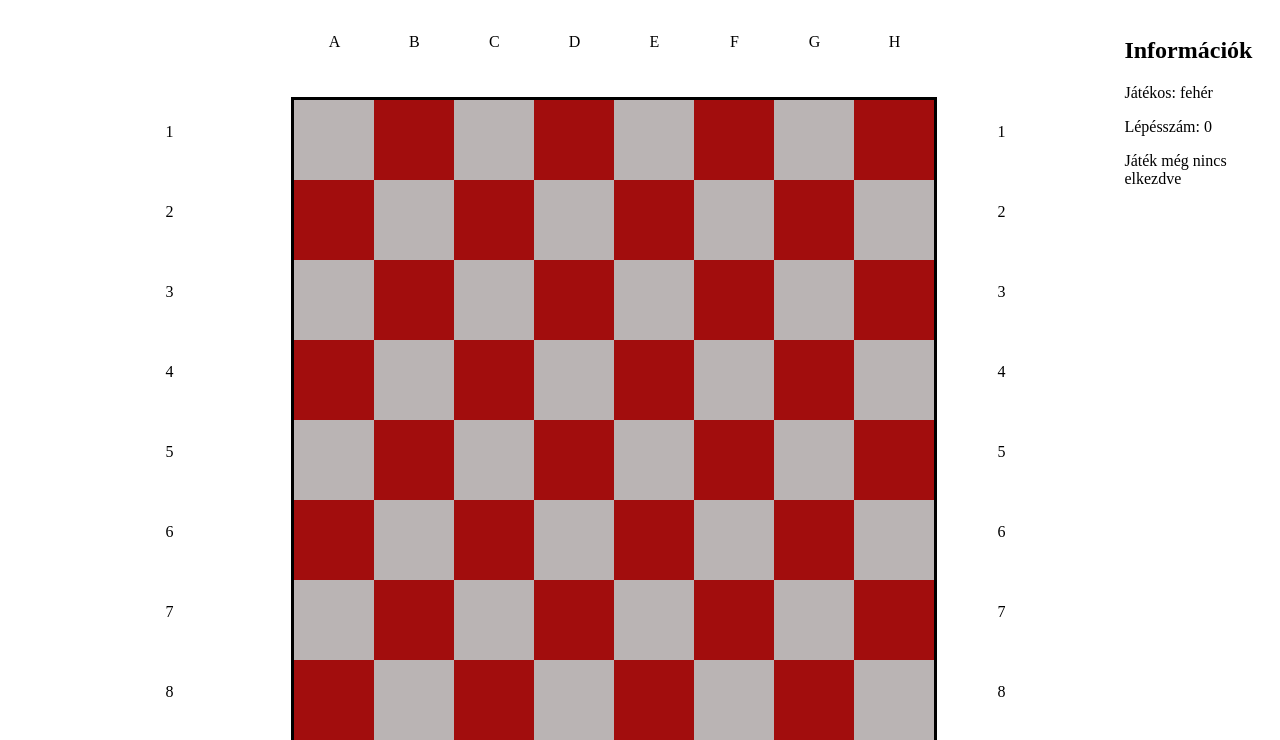
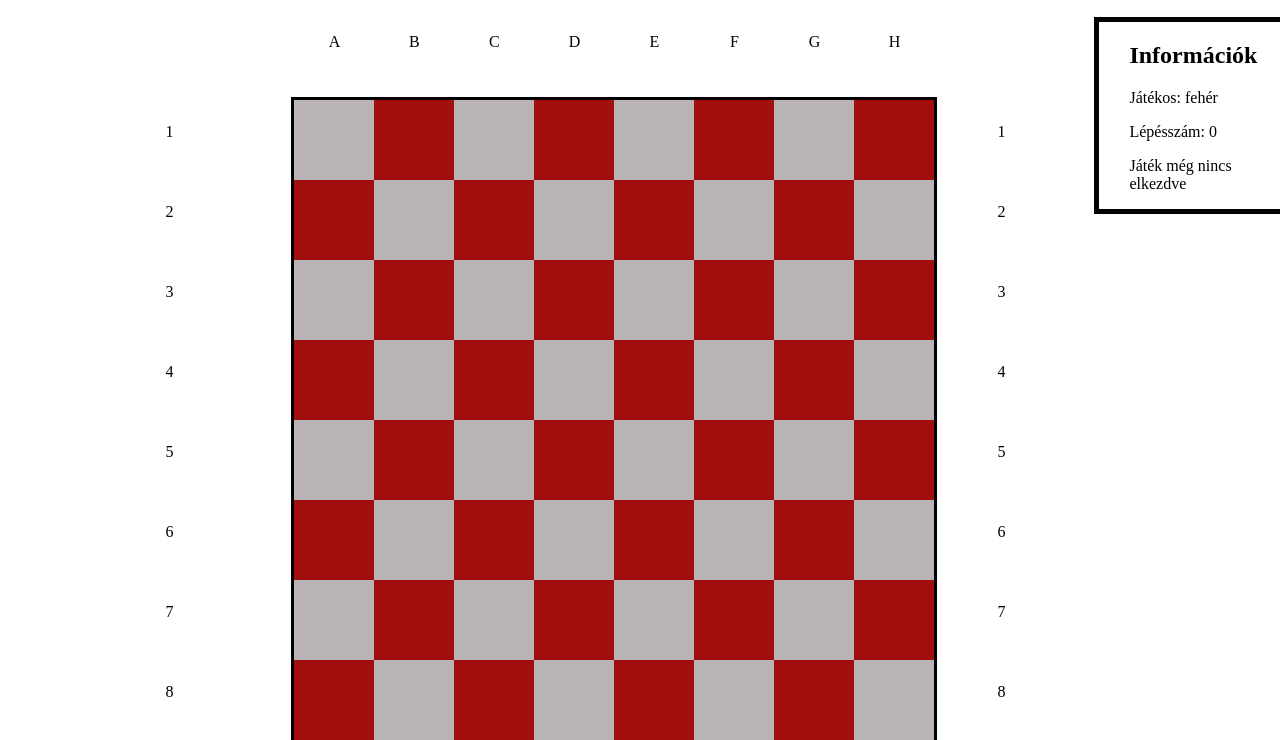
Before and after one commit to Sivatagi-Roham-Csigak-B-D-V/Sakk_Beadando, a plain HTML site: page index.html in a window 1280 px wide. Shown: the part 138-878 px from the top of the page. Drawn offline with nearby package versions, Linux system fonts and the light colour scheme.

Commit message:
csinositás az aside elemen

```diff
--- a/index.html
+++ b/index.html
@@ -73,7 +73,7 @@
                 <div class="jelolo1"><p></p></div>
             </div>
         <aside>
-            <h1>Információk</h1>
+            <h2>Információk</h1>
 
         </aside>
 
--- a/jatekter.js
+++ b/jatekter.js
@@ -2,8 +2,10 @@ import Palya from "./palya.js";
 import InfoPanel from "./infoPanel.js";
 class Jatekter {
     #lepes;
+
     constructor(){
       this.#lepes = 0;
+
         $(function() {
             const szuloElem = $("section");
             let szamlalo = 0;
@@ -29,7 +31,7 @@ class Jatekter {
             }
             this.#lepes++;
             infoPanel.updateLepes(this.#lepes);
-            if (this.#lepes < 9){
+            if (this.#lepes < 1000){
                 jatekfolyamat.text(`A játék folyamatbanss`)
             }else{
                 jatekfolyamat.text("A játék vége!")
--- a/style.css
+++ b/style.css
@@ -26,9 +26,16 @@ footer{
     grid-area: f;
 }
 aside{
+
+    border:5px solid black;
     grid-area: as;
     padding-left: 30px;
+    padding-right: 30px;
+
+    height: fit-content;
+
 }
+
 section{
     display: grid;
     grid-template-columns: 1fr 1fr 1fr 1fr 1fr 1fr 1fr 1fr;
```
